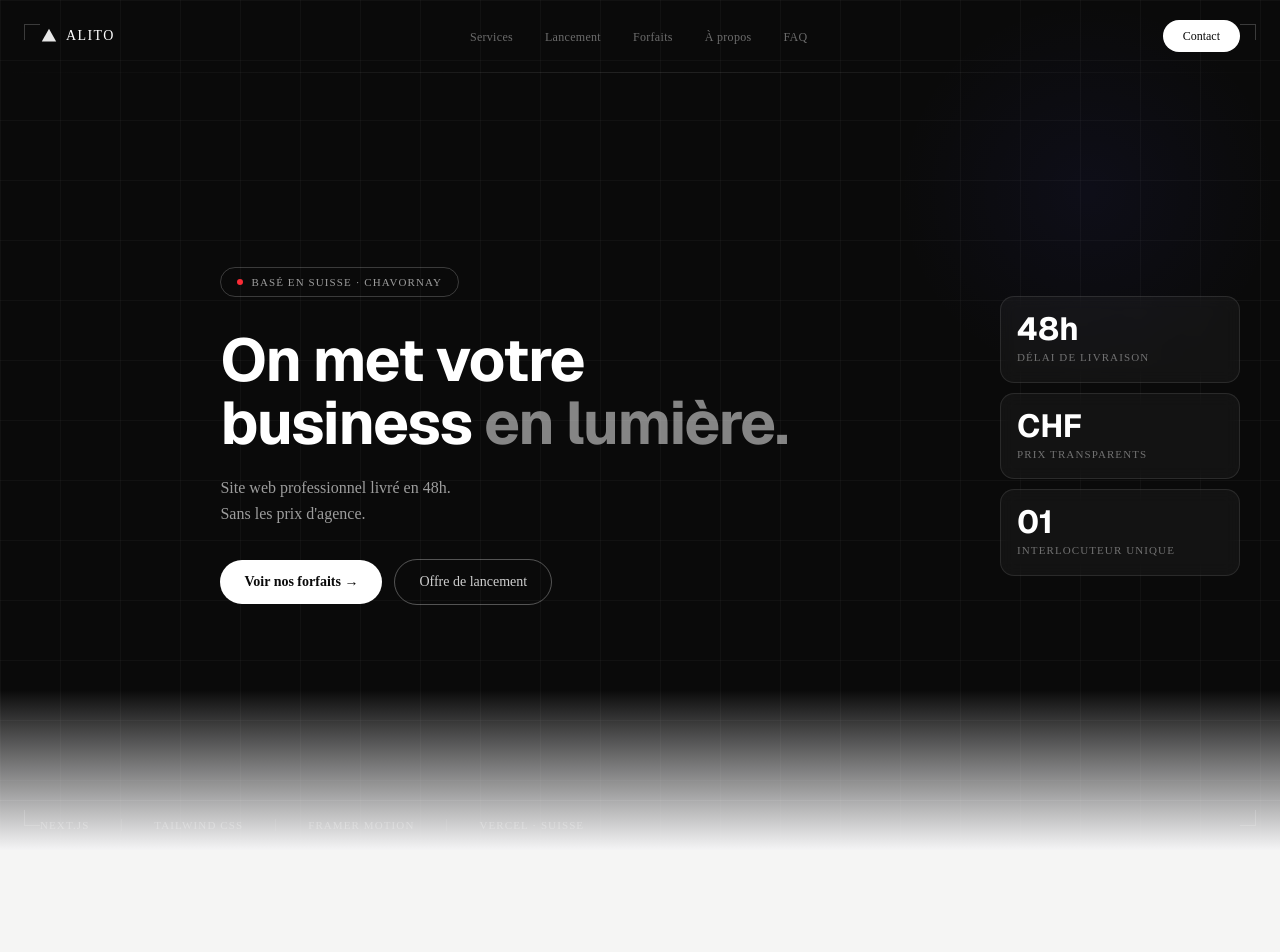
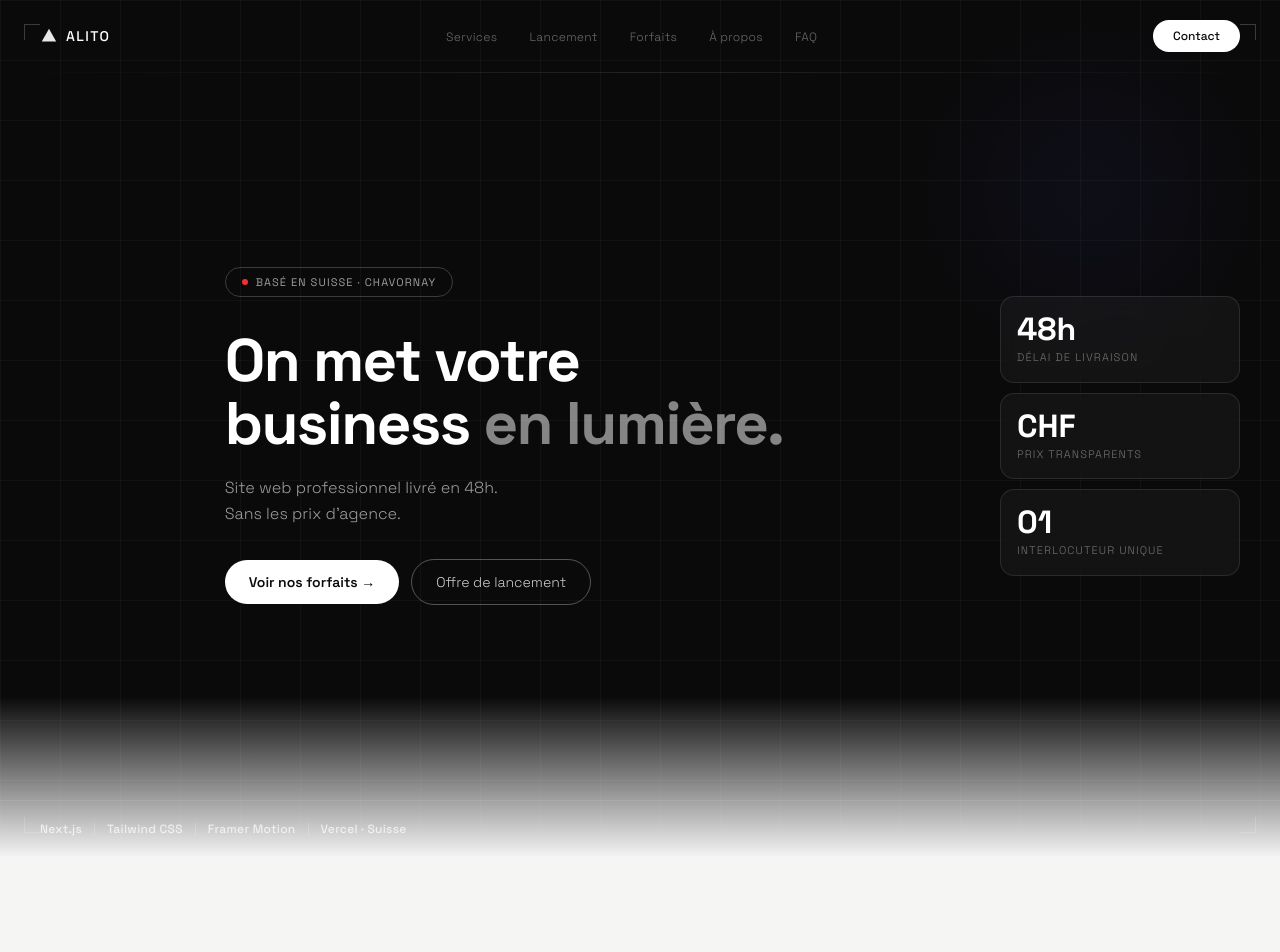
Before and after one commit to hunzikertheo-spec/alito, a Next.js app: page / in a window 1280 px wide. Shown: the top 952 px of the page. Built offline with nearby package versions, Linux system fonts and the light colour scheme.

Commit message:
feat: Space Grotesk global + fix bande tech visibilité

```diff
--- a/src/app/globals.css
+++ b/src/app/globals.css
@@ -7,8 +7,7 @@
 @theme inline {
   --color-background: var(--background);
   --color-foreground: var(--foreground);
-  --font-geist: var(--font-geist), 'SF Pro Display', system-ui, sans-serif;
-  --font-sans: var(--font-dm-sans), system-ui, sans-serif;
+  --font-sans: var(--font-space), 'system-ui', sans-serif;
   --font-mono: var(--font-geist-mono);
   --color-sidebar-ring: var(--sidebar-ring);
   --color-sidebar-border: var(--sidebar-border);
--- a/src/app/layout.tsx
+++ b/src/app/layout.tsx
@@ -1,17 +1,11 @@
 import type { Metadata } from "next";
-import { Geist, DM_Sans } from "next/font/google";
+import { Space_Grotesk } from "next/font/google";
 import "./globals.css";
 
-const geist = Geist({
+const spaceGrotesk = Space_Grotesk({
   subsets: ["latin"],
-  variable: "--font-geist",
-  display: "swap",
-});
-
-const dmSans = DM_Sans({
-  subsets: ["latin"],
-  variable: "--font-dm-sans",
-  weight: ["300", "400", "500"],
+  variable: "--font-space",
+  weight: ["300", "400", "500", "600", "700"],
   display: "swap",
 });
 
@@ -195,7 +189,7 @@ export default function RootLayout({
           dangerouslySetInnerHTML={{ __html: JSON.stringify(jsonLd) }}
         />
       </head>
-      <body className={`min-h-full flex flex-col ${geist.variable} ${dmSans.variable}`}>
+      <body className={`min-h-full flex flex-col font-sans antialiased ${spaceGrotesk.variable}`}>
         {children}
       </body>
     </html>
--- a/src/components/hero.tsx
+++ b/src/components/hero.tsx
@@ -76,7 +76,6 @@ export default function Hero() {
 
               <h1
                 className="text-6xl font-bold text-white leading-[1.05] tracking-tight mb-5"
-                style={{ fontFamily: 'var(--font-geist)' }}
               >
                 On met votre<br />
                 business{' '}
@@ -117,7 +116,6 @@ export default function Hero() {
                 >
                   <div
                     className="text-[32px] font-bold text-white leading-none mb-1"
-                    style={{ fontFamily: 'var(--font-geist)' }}
                   >
                     {card.num}
                   </div>
@@ -133,11 +131,18 @@ export default function Hero() {
       </div>
 
       {/* Bande tech bas */}
-      <div className="relative z-10 border-t border-white/[0.08] px-10 py-4 flex gap-8 items-center">
-        {['Next.js', 'Tailwind CSS', 'Framer Motion', 'Vercel · Suisse'].map((item, i) => (
-          <div key={item} className="flex items-center gap-8">
-            {i > 0 && <div className="w-px h-3 bg-white/10 flex-shrink-0" />}
-            <span className="text-[11px] text-white/35 font-light tracking-widest uppercase">{item}</span>
+      <div className="relative z-30 border-t border-white/10 px-10 py-5 flex items-center gap-3 flex-wrap">
+        {[
+          { label: 'Next.js' },
+          { label: 'Tailwind CSS' },
+          { label: 'Framer Motion' },
+          { label: 'Vercel · Suisse' },
+        ].map((item, i) => (
+          <div key={item.label} className="flex items-center gap-3">
+            {i > 0 && <div className="w-px h-3 bg-white/20 flex-shrink-0" />}
+            <span className="text-xs text-white/70 font-medium tracking-wide">
+              {item.label}
+            </span>
           </div>
         ))}
       </div>
```
